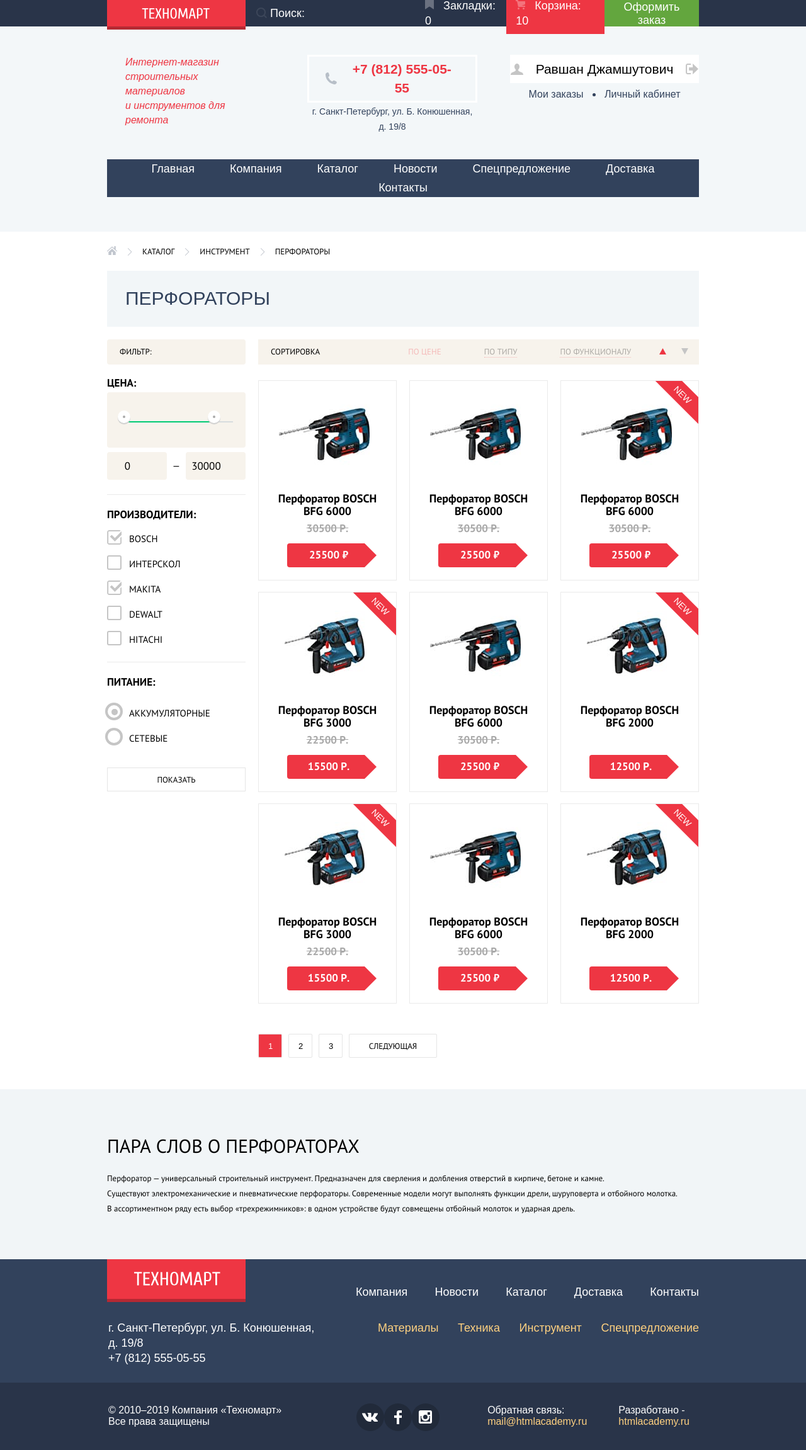
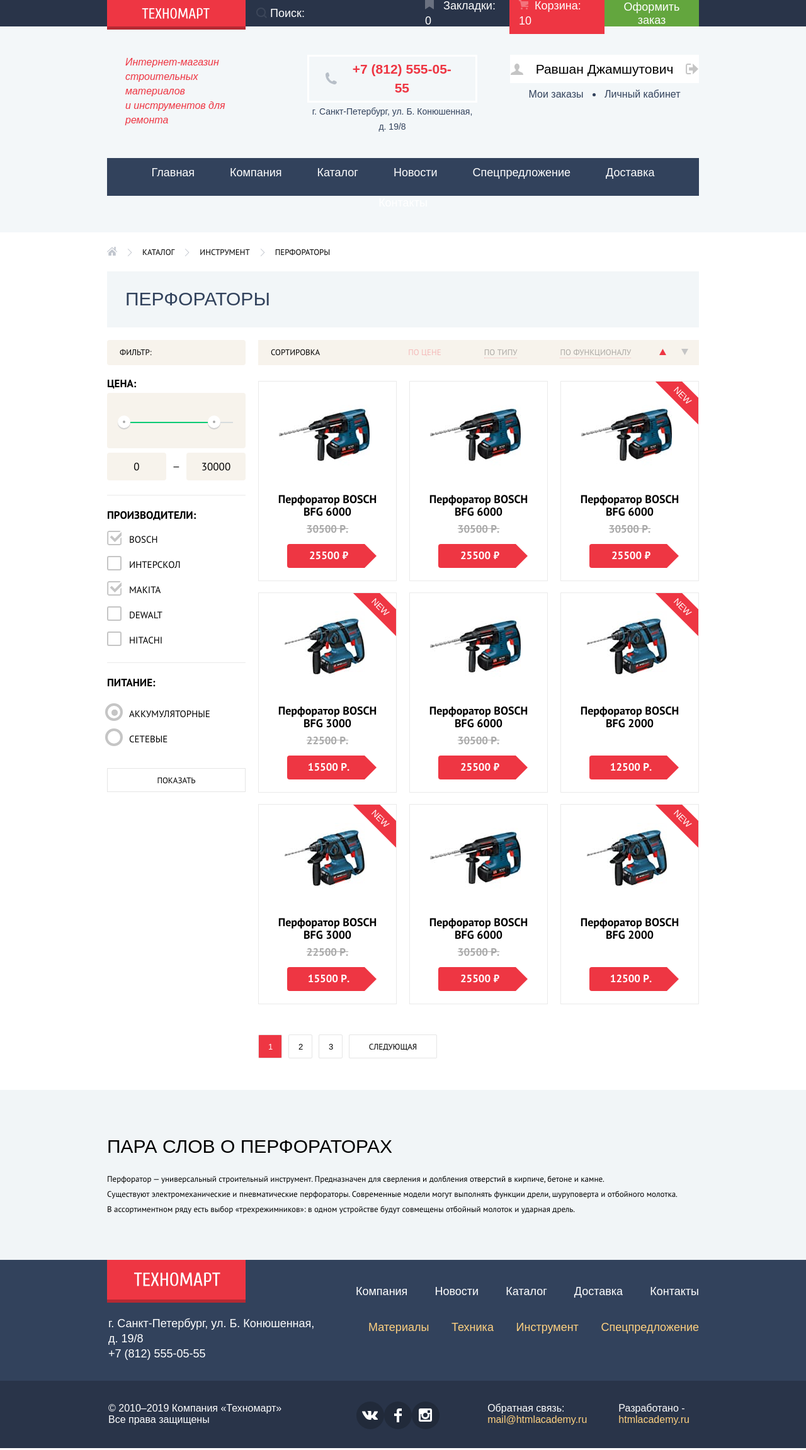
Before and after one commit to Asiia56/547955-technomart-29, a plain HTML site: page catalog.html in a window 1280 px wide. Shown: the whole page at 63% size. Drawn offline with Linux system fonts and the light colour scheme; a web font is replaced by a local one.

Commit message:
Accept corrections

```diff
--- a/catalog.html
+++ b/catalog.html
@@ -33,7 +33,7 @@
             <a href="#">Закладки: 0</a>
           </li>
           <li class="bookCartActive">
-            <img src="img/svg/icon-cart.svg" width="15" height="15" class="iconHeader bookCartActive" alt="icon-cart" />
+            <img src="img/svg/icon-cart.svg" width="15" height="15" class="iconHeaderCart bookCartActive" alt="icon-cart" />
             <a href="#">Корзина: 10</a>
           </li>
         </ul>
--- a/css/style.css
+++ b/css/style.css
@@ -116,6 +116,7 @@ h2, h3 {
 /*styles for header*/
 .pageHeader {
   background-color: var(--grey-header-background);
+  padding-bottom: 58px;
 }
 
 .headerFirstLine {
@@ -159,8 +160,14 @@ h2, h3 {
   margin-right: 10px;
 }
 
-.iconHeader:hover {
+.iconHeader:hover,
+.iconHeaderCart:hover {
   opacity: 1;
+}
+
+.iconHeaderCart {
+    opacity: 0.3;
+    margin-right: 5px;
 }
 
 .iconSearch {
@@ -227,7 +234,7 @@ h2, h3 {
 }
 
 .bookCart li:nth-child(2) {
-  padding: 9px 25px 9px 15px;
+  padding: 9px 20px 9px 15px;
 }
 
 .bookCartActive {
@@ -263,7 +270,7 @@ h2, h3 {
   justify-content: space-between;
   width: 940px;
   margin: 0 auto;
-  margin-bottom: 40px;
+  margin-bottom: 38px;
 }
 
 .description p {
@@ -357,13 +364,13 @@ h2, h3 {
 .headerNav {
   margin: 0 auto;
   font-size: 18px;
-  shadow: inset 0px -5px 0px var(--very-dark-blue);
-  padding-bottom: 55px;
+  box-shadow: inset 0px -5px 0px var(--very-dark-blue);
 }
 
 .headerNav a {
   color: var(--basic-white);
-  padding: 20px 28px 15px 28px;
+  padding: 11px 28px 13px 28px;
+  display: block;
 }
 
 .siteNav {
@@ -1077,7 +1084,7 @@ h2, h3 {
 
 /* for info*/
 .info {
-  margin-bottom: 65px;
+  margin-bottom: 70px;
   display: grid;
   justify-content: space-between;
   grid-template-columns: 1fr 1fr;
@@ -1170,14 +1177,15 @@ h2, h3 {
 
 .footerFirstLine nav {
   width: 565px;
+  margin-top: -2px;
 }
 
 .footerSecondLine nav {
-  width: 530px;
+  width: 545px;
 }
 
 .footerTop {
-  height: 196px;
+  height: 192px;
 }
 
 .footerLogo {
@@ -1220,6 +1228,7 @@ h2, h3 {
   flex-wrap: wrap;
   width: 330px;
   padding-left: 2px;
+  margin-top: 12px;
 }
 
 .footerNavSecond a {
@@ -1442,8 +1451,7 @@ h2, h3 {
 
 .rangeControls .toggle {
   position: absolute;
-  top: 29px;
-  left: 0;
+  top: 36px;
   width: 4px;
   height: 4px;
   padding: 0;
@@ -1474,7 +1482,7 @@ h2, h3 {
 }
 
 .priceOutput {
-  padding: 10px 15px 10px 0px;
+  padding: 10px 7px 10px 7px;
   background-color: var(--light-background);
   width: 80px;
   font-family: "PT Sans", "Arial", sans-serif;
@@ -1486,6 +1494,21 @@ h2, h3 {
   outline: none;
   text-align: center;
   border-radius: 4px;
+}
+
+input[type="number"]::-webkit-outer-spin-button,
+input[type="number"]::-webkit-inner-spin-button {
+  -webkit-appearance: none;
+  margin: 0;
+}
+
+input[type="number"] {
+  -moz-appearance: textfield;
+}
+
+input[type="number"]:hover,
+input[type="number"]:focus {
+  -moz-appearance: number-input;
 }
 
 /*filter checkbox*/
@@ -1712,6 +1735,7 @@ h2, h3 {
   font-size: 30px;
   line-height: 30px;
   font-weight: 400;
+  font-family: "Cuprum", "Arial", sans-serif;
 }
 
 .articleFewWords p {
```
Also changed, not shown: index.html (+2 -2 lines), css/style.min.css.
